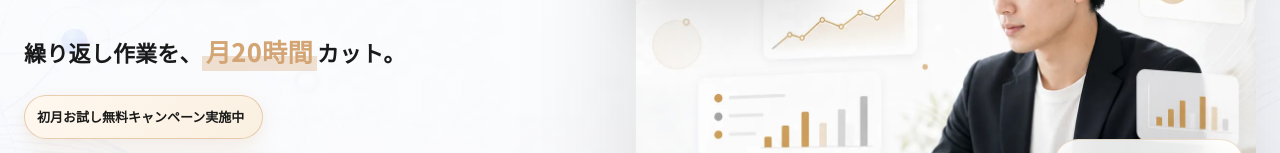
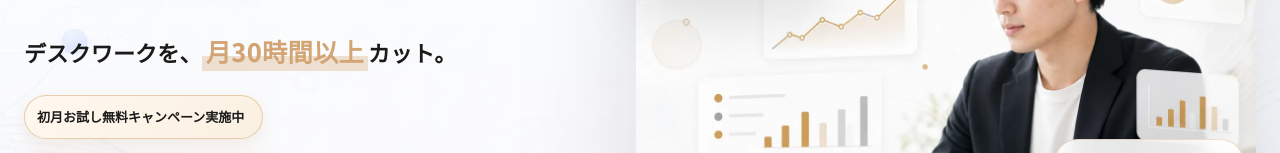
Before and after one commit to Bearmin-Studio/bearmin-lp, a plain HTML site: page index.html in a window 1280 px wide. Shown: the part 434-587 px from the top of the page. Drawn offline with Linux system fonts and the light colour scheme.

Commit message:
ヒーローのキャッチコピーを「デスクワークを、月30時間以上カット。」に変更
Co-Authored-By: Claude Opus 4.7 (1M context) <noreply@anthropic.com>

```diff
--- a/index.html
+++ b/index.html
@@ -194,7 +194,7 @@
               <img class="hero-title-image" src="assets/images/hero_title.webp" alt="時間と余裕をつくる 自動化パートナー" width="2508" height="627" fetchpriority="high" decoding="async">
             </h1>
             <p class="hero-catch">
-              繰り返し作業を、<strong>月20時間</strong>カット。
+              デスクワークを、<strong>月30時間以上</strong>カット。
             </p>
             <!-- <p class="hero-description">
               Excel・スプレッドシートの自動化から、業務システム構築、RPA導入まで。人がやらなくてもいい作業を減らし、人件費削減、属人化の解消、業務効率向上が叶えられる環境をつくります。
```
